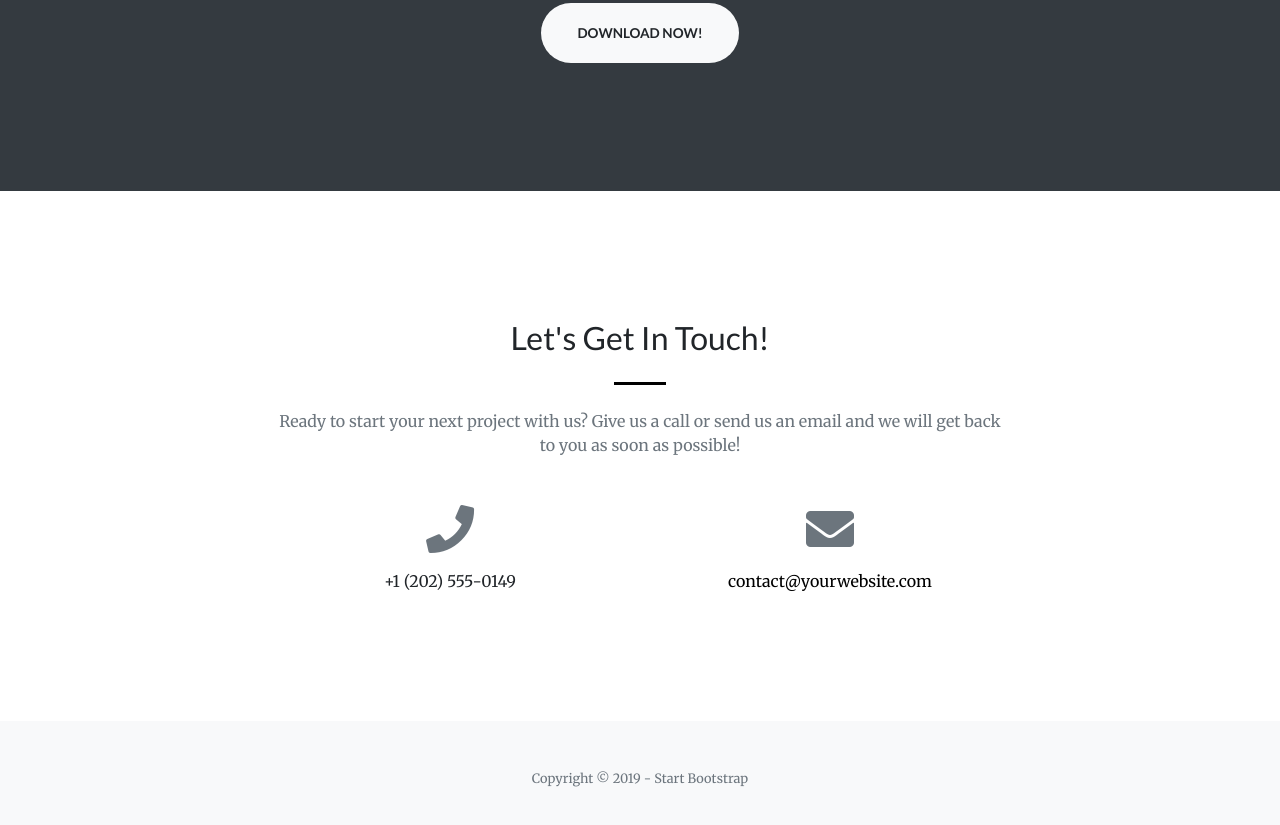
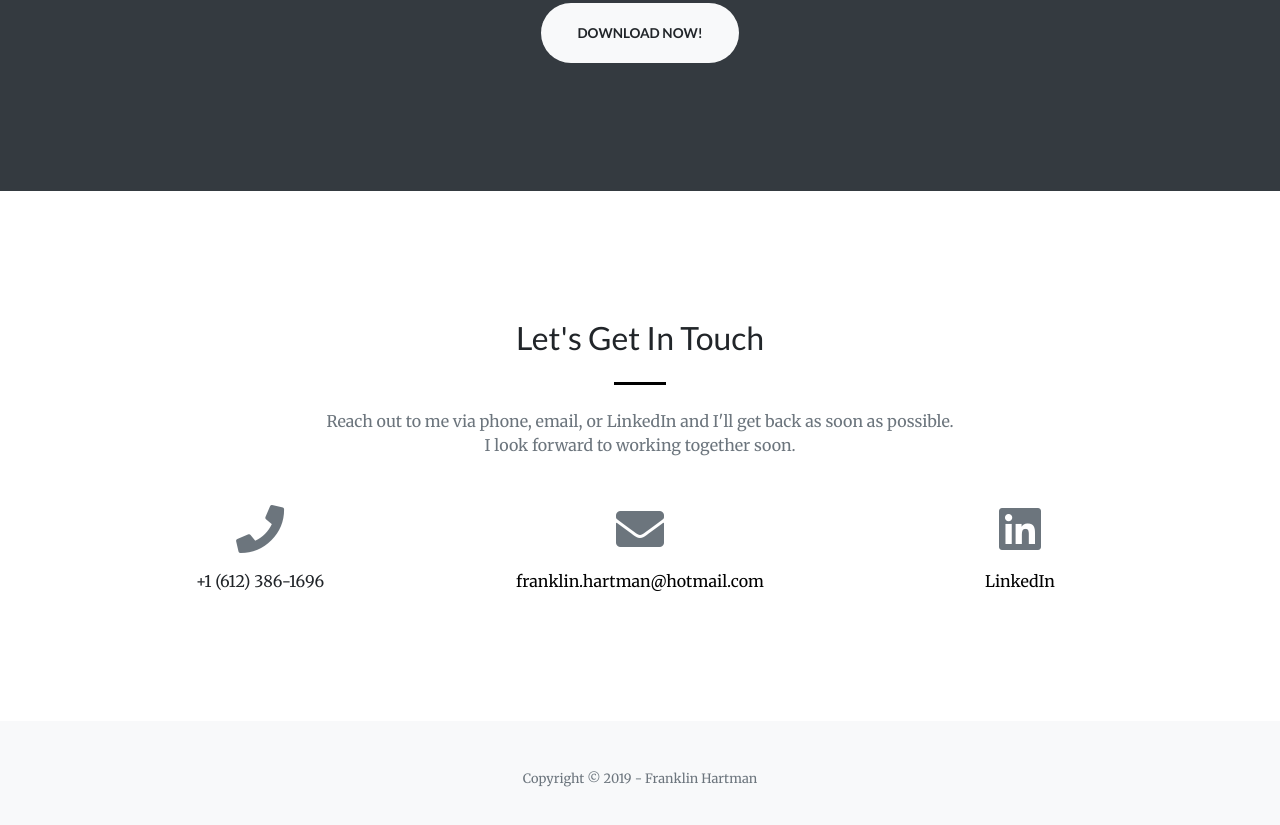
Before and after one commit to FrankHartmanDSP/Personal-Website-V2, a website with bundled scripts: page index.html in a window 1280 px wide. Shown: the part 2517-3342 px from the top of the page. Built offline with nearby package versions, Linux system fonts and the light colour scheme.

Commit message:
Updated Links on Projects, Added BG, Finished Contact

```diff
--- a/index.html
+++ b/index.html
@@ -137,7 +137,7 @@
         <div class="col-lg-3 col-md-6 text-center">
           <div class="mt-5">
             <i class="fas fa-4x fa-building text-primary mb-4"></i>
-            <h3 class="h4 mb-2">UROP Research</h3>
+            <h3 class="h4 mb-2"><a href="https://conservancy.umn.edu/handle/11299/199855" target="_blank">UROP Research</a></h3>
             <p class="text-muted mb-0">Received a grant for scoring a film to be shown to incoming Architecture students.</p>
           </div>
         </div>
@@ -158,21 +158,26 @@
     <div class="container">
       <div class="row justify-content-center">
         <div class="col-lg-8 text-center">
-          <h2 class="mt-0">Let's Get In Touch!</h2>
+          <h2 class="mt-0">Let's Get In Touch</h2>
           <hr class="divider my-4">
-          <p class="text-muted mb-5">Ready to start your next project with us? Give us a call or send us an email and we will get back to you as soon as possible!</p>
+          <p class="text-muted mb-5">Reach out to me via phone, email, or LinkedIn and I'll get back as soon as possible.<br>I look forward to working together soon.</p>
         </div>
       </div>
       <div class="row">
         <div class="col-lg-4 ml-auto text-center">
           <i class="fas fa-phone fa-3x mb-3 text-muted"></i>
-          <div>+1 (202) 555-0149</div>
+          <div>+1 (612) 386-1696</div>
         </div>
         <div class="col-lg-4 mr-auto text-center">
           <i class="fas fa-envelope fa-3x mb-3 text-muted"></i>
           <!-- Make sure to change the email address in anchor text AND the link below! -->
-          <a class="d-block" href="mailto:contact@yourwebsite.com">contact@yourwebsite.com</a>
+          <a class="d-block" href="mailto:franklin.hartman@hotmail.com">franklin.hartman@hotmail.com</a>
         </div>
+        <div class="col-lg-4 mr-auto text-center">
+            <i class="fab fa-linkedin fa-3x mb-3 text-muted"></i>
+            <!-- Make sure to change the email address in anchor text AND the link below! -->
+            <a class="d-block" href="https://www.linkedin.com/in/frank-hartman-94a158b5/" target="_blank">LinkedIn</a>
+          </div>
       </div>
     </div>
   </section>
@@ -180,7 +185,7 @@
   <!-- Footer -->
   <footer class="bg-light py-5">
     <div class="container">
-      <div class="small text-center text-muted">Copyright &copy; 2019 - Start Bootstrap</div>
+      <div class="small text-center text-muted">Copyright &copy; 2019 - Franklin Hartman</div>
     </div>
   </footer>
 
--- a/scss/_masthead.scss
+++ b/scss/_masthead.scss
@@ -36,3 +36,8 @@ header.masthead {
 #about{
   background: linear-gradient(to top, #{fade-out($brown, .09)} 0%,#{fade-out($brown, 0)} 100%), url('../img/about/bg-about.jpg');
 }
+
+// Projects page background
+#projects{
+  background: linear-gradient(to top, #{fade-out($white, 0.25)} 0%,#{fade-out($white, 0.5)} 100%), url('../img/projects/bg-projects.jpg');
+}
```
Also changed, not shown: css/creative.css, css/creative.min.css, img/projects/bg-projects.jpg (added).
